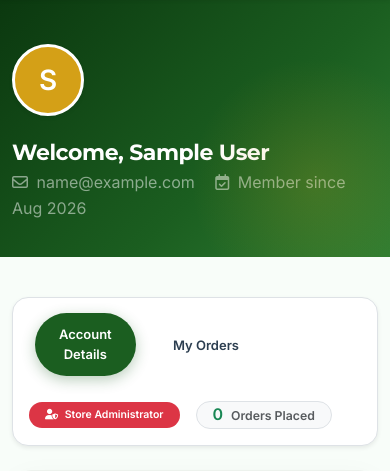
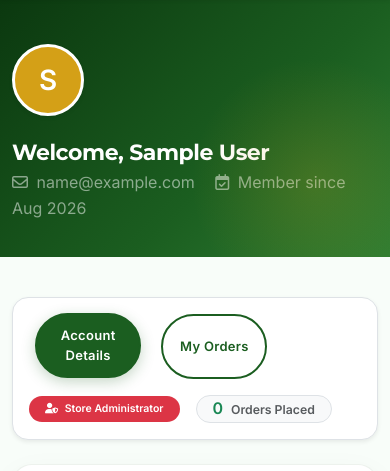
Before and after one commit to Jiya1922/Lathriya-spices, a Django app: page /profile/ in a window 390 px wide. Shown: the part 73-544 px from the top of the page. Run offline with Django 4.2, Linux system fonts and the light colour scheme; the visitor is signed in with stand-in values (Sample User, id 1); data that the repository does not hold is empty.

Commit message:
Mobile: remove reveal animation from Our Products so it shows immediately; compact hero padding; pill-border profile tabs

```diff
--- a/templates/base.html
+++ b/templates/base.html
@@ -735,10 +735,10 @@
                 width: 100% !important;
             }
 
-            /* Hero section: push content further down so it's in viewport without scrolling */
+            /* Hero section: compact mobile — Our Products shows immediately */
             .welcome {
                 min-height: auto !important;
-                padding: 70px 0 35px !important;
+                padding: 40px 0 16px !important;
                 background: linear-gradient(180deg, rgba(5, 22, 9, 0.94) 0%, rgba(5, 22, 9, 0.85) 70%, rgba(5, 22, 9, 0.96) 100%),
                 url("{% static 'images/home/home_logo.webp' %}") center center / cover no-repeat !important;
                 background-size: cover !important;
--- a/templates/index.html
+++ b/templates/index.html
@@ -82,7 +82,7 @@
                 OUR PRODUCTS (from DB)
 =========================================== -->
 
-<section class="categories reveal">
+<section class="categories">
 
     <div class="container">
 
--- a/templates/profile.html
+++ b/templates/profile.html
@@ -48,25 +48,28 @@
     .profile-nav .nav-link {
         display: flex;
         align-items: center;
-        padding: 14px 20px;
-        color: #2c3e50;
-        font-weight: 600;
-        border-radius: 14px;
-        margin-bottom: 8px;
+        padding: 12px 22px;
+        color: #1B5E20;
+        font-weight: 700;
+        border-radius: 50px;
+        margin-bottom: 0;
         transition: all 0.25s ease;
-        border: 1px solid transparent;
+        border: 2px solid #1B5E20;
         text-align: left;
-        width: 100%;
-        background: transparent;
+        width: auto;
+        background: #fff;
+        letter-spacing: 0.3px;
     }
     .profile-nav .nav-link:hover {
         background: #f0f7f1;
         color: #1B5E20;
+        border-color: #1B5E20;
     }
     .profile-nav .nav-link.active {
         background: #1B5E20;
         color: #ffffff !important;
-        box-shadow: 0 4px 14px rgba(27,94,32,0.3);
+        border-color: #1B5E20;
+        box-shadow: 0 4px 14px rgba(27,94,32,0.25);
     }
     .profile-main-card {
         background: #ffffff;
```
